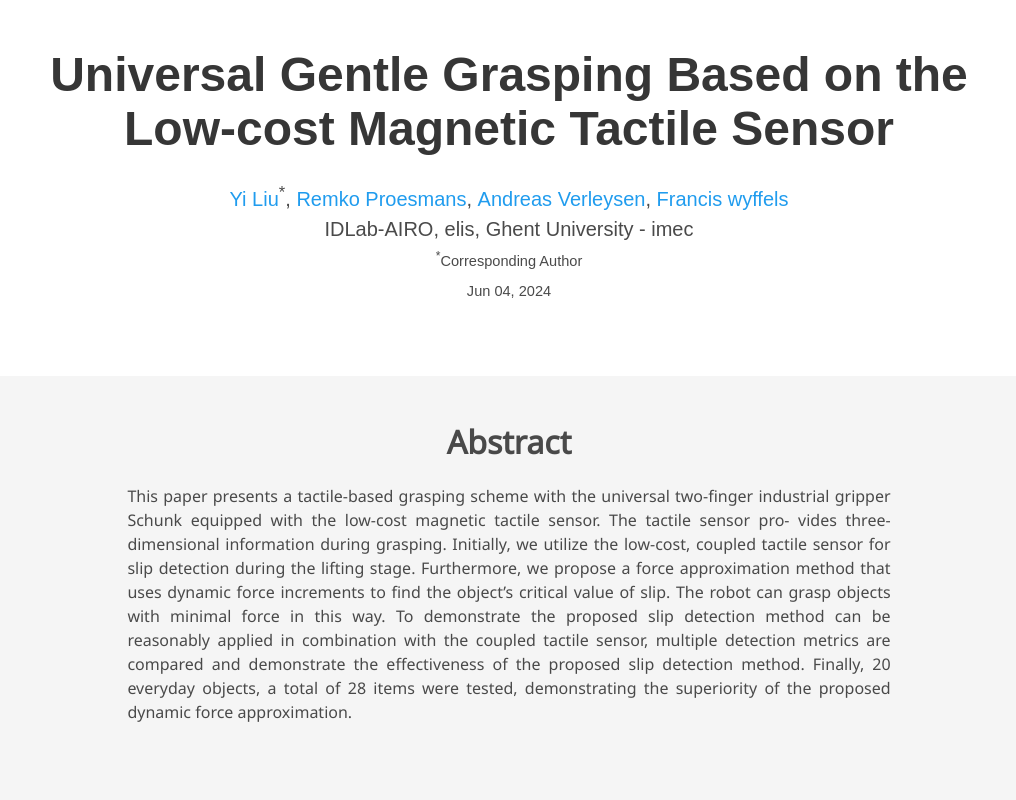
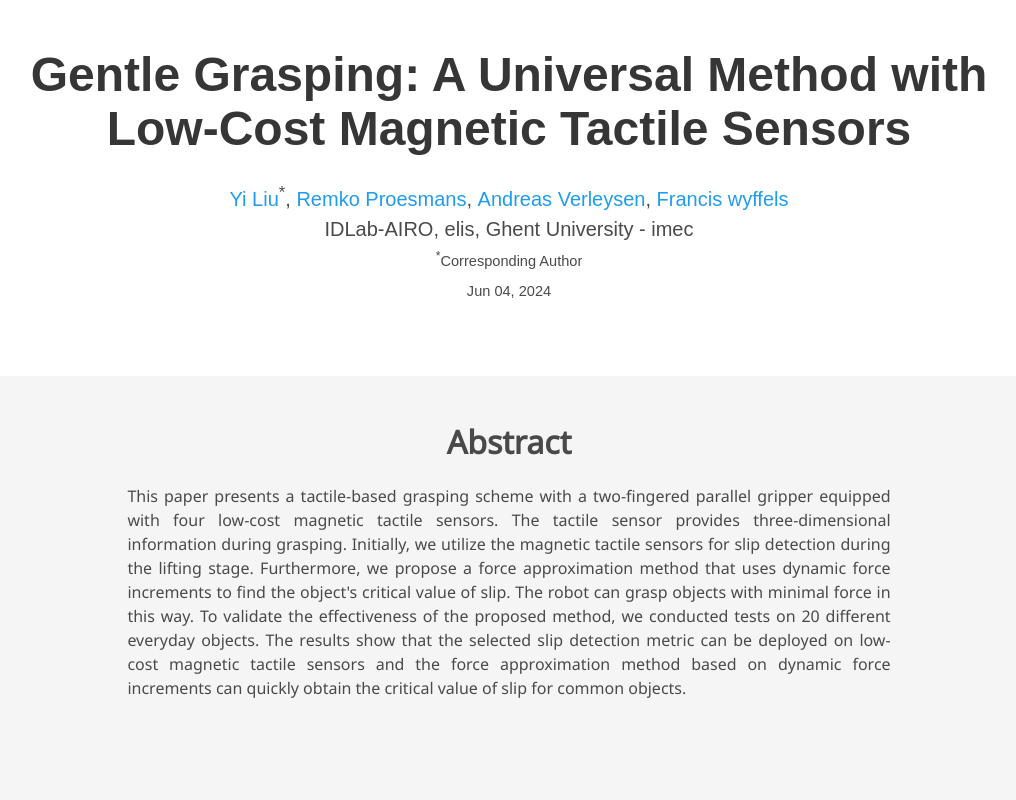
Before and after one commit to 0707yiliu/SoftBodyGraspingVideo, a plain HTML site: page index.html in a window 1280 px wide. Shown: the top 800 px of the page, without its empty margins (131-1147 px from the left). Drawn offline with nearby package versions, Linux system fonts and the light colour scheme; some icons are missing; a web font is replaced by a local one.

Commit message:
title update

```diff
--- a/index.html
+++ b/index.html
@@ -52,7 +52,7 @@
       <div class="container is-max-desktop">
         <div class="columns is-centered">
           <div class="column has-text-centered">
-            <h1 class="title is-1 publication-title">Universal Gentle Grasping Based on the Low-cost Magnetic Tactile Sensor
+            <h1 class="title is-1 publication-title">Gentle Grasping: A Universal Method with Low-Cost Magnetic Tactile Sensors
             </h1>
             <div class="is-size-5 publication-authors">
               <!-- Paper authors -->
@@ -154,21 +154,7 @@
         <h2 class="title is-3">Abstract</h2>
         <div class="content has-text-justified">
           <p>
-            This paper presents a tactile-based grasping scheme
-            with the universal two-finger industrial gripper Schunk equipped
-            with the low-cost magnetic tactile sensor. The tactile sensor pro-
-            vides three-dimensional information during grasping. Initially, we
-            utilize the low-cost, coupled tactile sensor for slip detection during
-            the lifting stage. Furthermore, we propose a force approximation
-            method that uses dynamic force increments to find the object’s
-            critical value of slip. The robot can grasp objects with minimal
-            force in this way. To demonstrate the proposed slip detection
-            method can be reasonably applied in combination with the
-            coupled tactile sensor, multiple detection metrics are compared
-            and demonstrate the effectiveness of the proposed slip detection
-            method. Finally, 20 everyday objects, a total of 28 items were
-            tested, demonstrating the superiority of the proposed dynamic
-            force approximation.
+            This paper presents a tactile-based grasping scheme with a two-fingered parallel gripper equipped with four low-cost magnetic tactile sensors. The tactile sensor provides three-dimensional information during grasping. Initially, we utilize the magnetic tactile sensors for slip detection during the lifting stage. Furthermore, we propose a force approximation method that uses dynamic force increments to find the object's critical value of slip. The robot can grasp objects with minimal force in this way. To validate the effectiveness of the proposed method, we conducted tests on 20 different everyday objects. The results show that the selected slip detection metric can be deployed on low-cost magnetic tactile sensors and the force approximation method based on dynamic force increments can quickly obtain the critical value of slip for common objects.
           </p>
         </div>
       </div>
```
